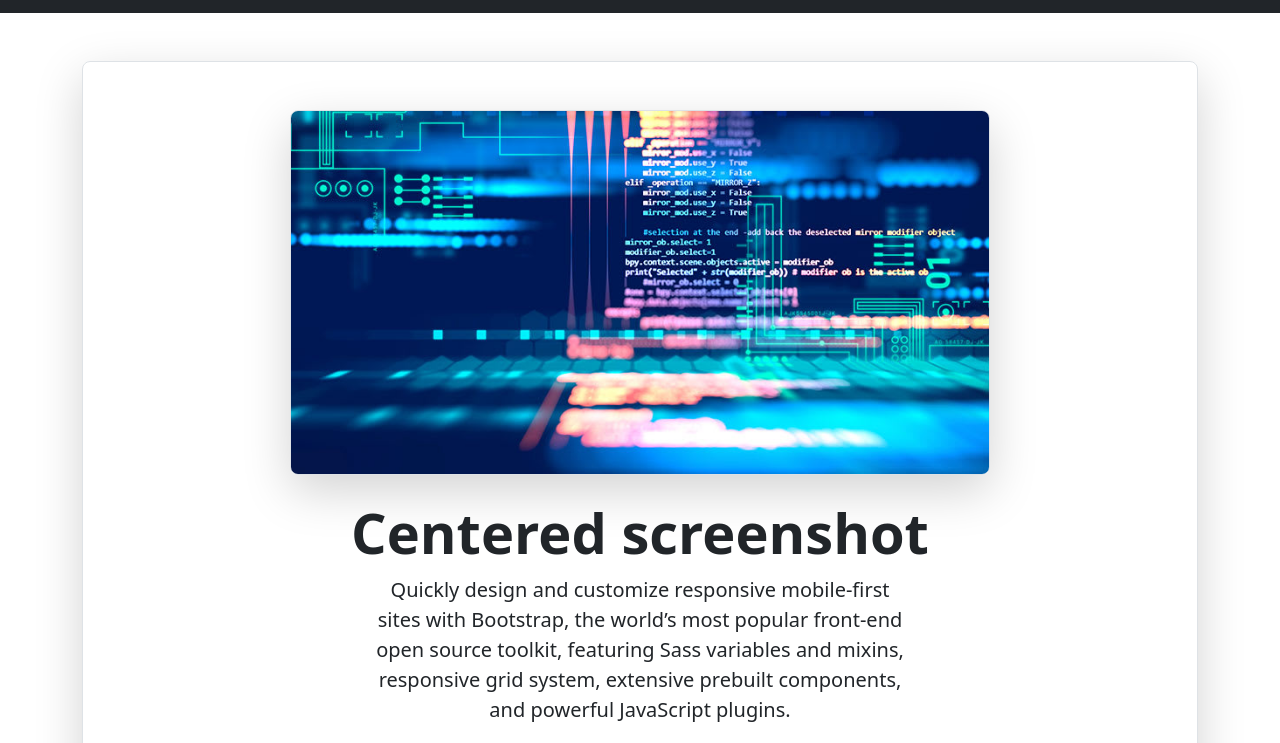
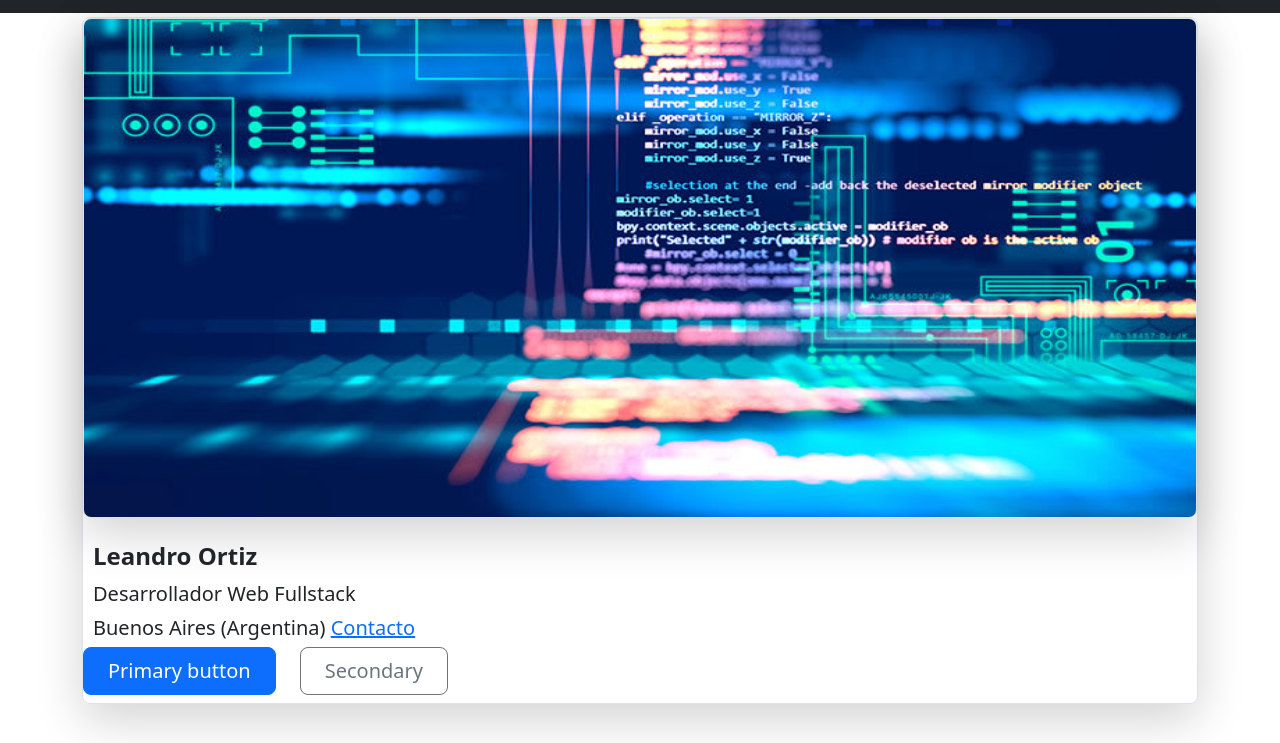
Before and after one commit to leanlio/Portfolio-Argentina-Programa, a plain HTML site: page index.html in a window 1280 px wide. Shown: the part 57-800 px from the top of the page. Drawn offline with nearby package versions, Linux system fonts and the light colour scheme.

Commit message:
primer update

```diff
--- a/index.html
+++ b/index.html
@@ -38,20 +38,20 @@
         </div>
     </header>
 
-    <div class="container">
+    <div class="container mx-auto">
 
-        <div class="px-4 pt-5 my-5 text-center border-bottom align-items-center rounded-3 border shadow-lg">
+        <div class="my-1 border-bottom align-items-center rounded-3 border shadow-lg padding-top:10px">
 
-            <div style="max-height: 100vh; margin 10 10 10 10">
-                <div class="container">
-                  <img src="Coding.jpg" class="img-fluid border rounded-3 shadow-lg mb-4" alt="Example image" width="700" height="500" loading="lazy">
-                </div>
-              </div>
+          <div class="container px-0">
+            <img src="Coding.jpg" class="px-0 container border rounded-3 shadow-lg mb-4" alt="Example image" width=auto height="500" loading="lazy">
+          </div>
 
-            <h1 class="display-4 fw-bold">Centered screenshot</h1>
-            <div class="col-lg-6 mx-auto">
-              <p class="lead mb-4">Quickly design and customize responsive mobile-first sites with Bootstrap, the world’s most popular front-end open source toolkit, featuring Sass variables and mixins, responsive grid system, extensive prebuilt components, and powerful JavaScript plugins.</p>
-              <div class="d-grid gap-2 d-sm-flex justify-content-sm-center mb-5">
+
+            <h4 class="display-8 fw-bold" style="margin-left: 10px">Leandro Ortiz</h4>
+            <div class="col-lg-6">
+              <p class="lead mb-1 text-left" style="margin-left: 10px">Desarrollador Web Fullstack</p>
+              <p class="lead mb-1 text-left" style="margin-left: 10px">Buenos Aires (Argentina) <a href=#>Contacto</a></p>
+              <div class="d-grid gap-2 d-sm-flex mb-2">
                 <button type="button" class="btn btn-primary btn-lg px-4 me-sm-3">Primary button</button>
                 <button type="button" class="btn btn-outline-secondary btn-lg px-4">Secondary</button>
               </div>
```
